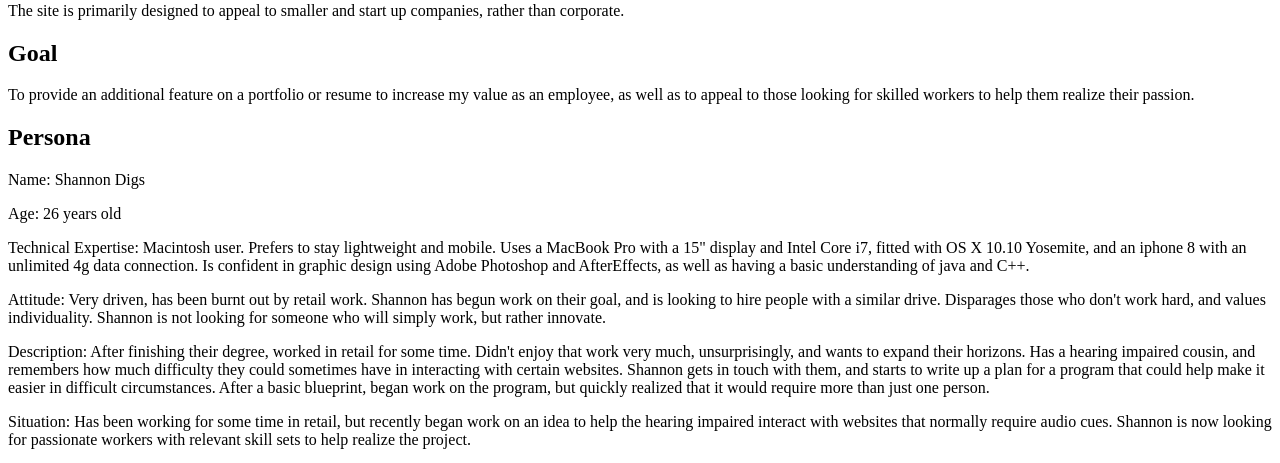
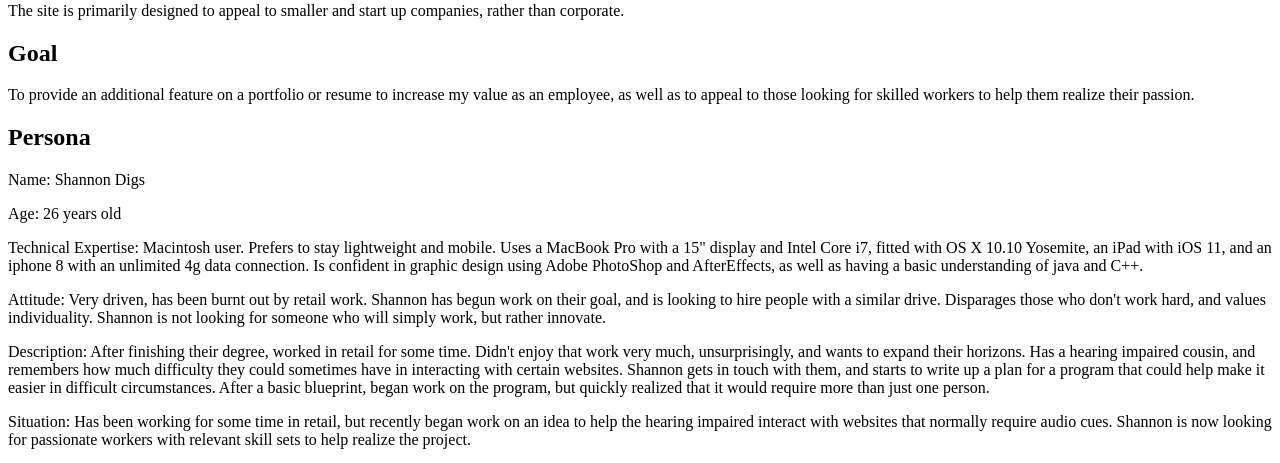
Before and after one commit to Cbenjamin1207/wolfe-coding, a PHP site: page /milestone-1.php in a window 1280 px wide. Shown: the part 210-673 px from the top of the page. Run offline with PHP 8.4, Linux system fonts and the light colour scheme.

Commit message:
Updated technology section of Persona

```diff
--- a/public_html/documentation/milestone-1.php
+++ b/public_html/documentation/milestone-1.php
@@ -28,9 +28,9 @@
 			<p>Age: 26 years old</p>
 
 			<p>Technical Expertise: Macintosh user. Prefers to stay lightweight and mobile. Uses a MacBook Pro
-				with a 15" display and Intel Core i7, fitted with OS X 10.10 Yosemite, and an iphone 8 with an unlimited
-				4g data connection. Is confident in graphic design using Adobe Photoshop and AfterEffects, as well as
-				having a basic understanding of java and C++. </p>
+				with a 15" display and Intel Core i7, fitted with OS X 10.10 Yosemite, an iPad with iOS 11,
+				and an iphone 8 with an unlimited 4g data connection. Is confident in graphic design using Adobe
+				PhotoShop and AfterEffects, as well as having a basic understanding of java and C++. </p>
 
 			<p>Attitude: Very driven, has been burnt out by retail work. Shannon has begun work on
 				their goal, and is looking to hire people with a similar drive. Disparages those who don't work hard,
```
